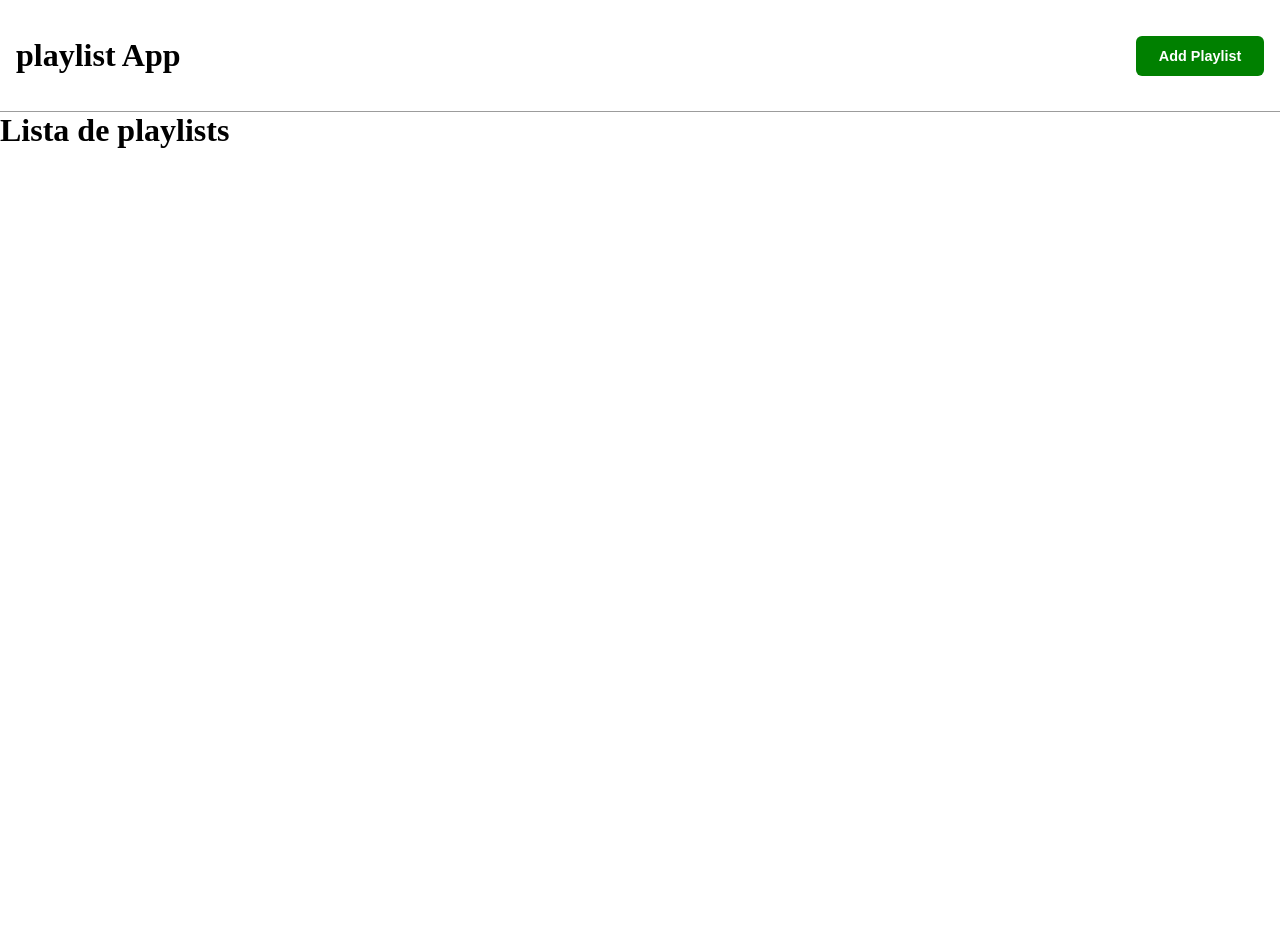
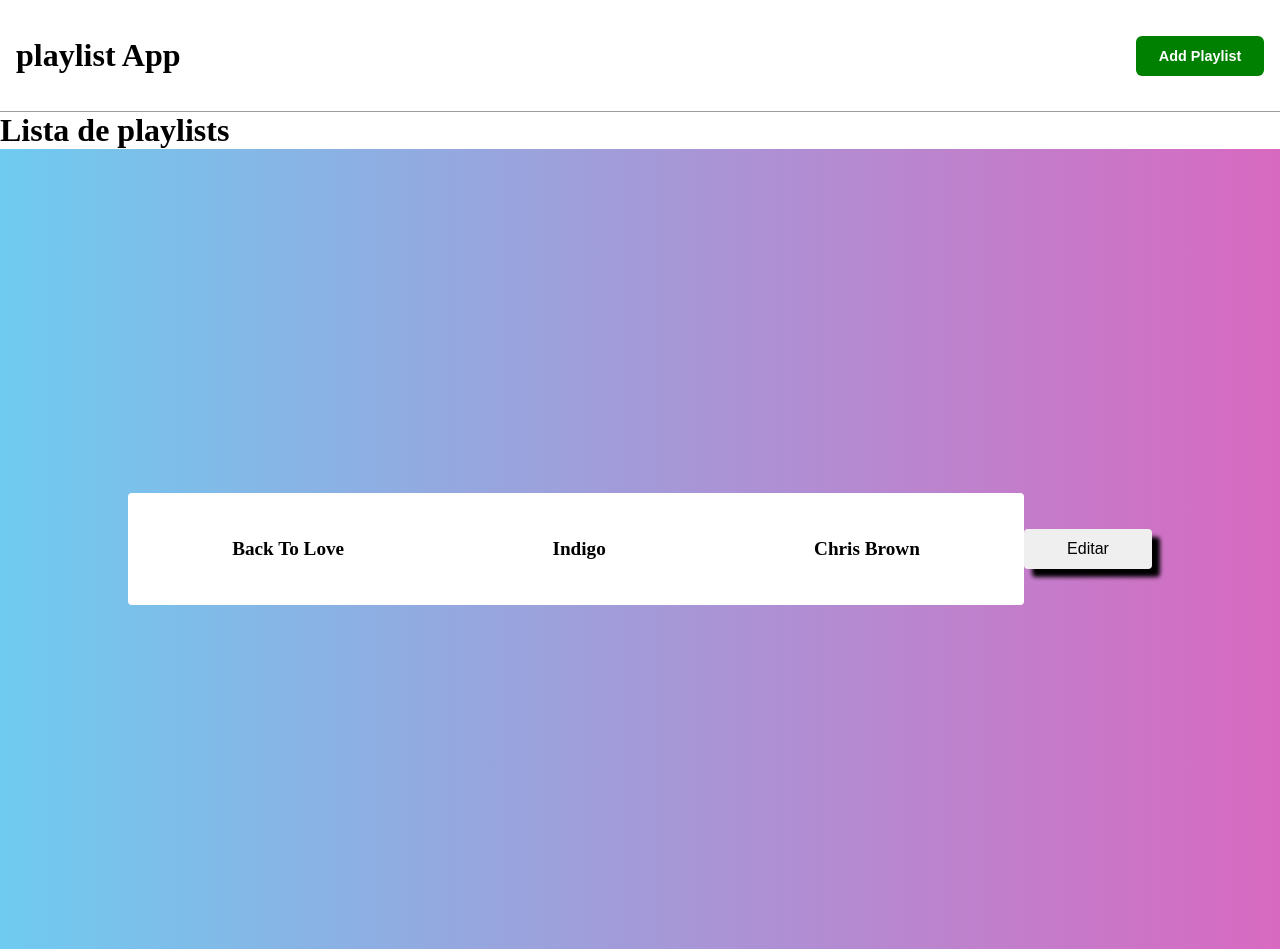
Before and after one commit to gabrielluiz01/Playlist-App, a React (Create React App) app: page / in a window 1280 px wide. Before the commit the page ends 800 px from the top, so only its background shows below. Built offline with nearby package versions, Linux system fonts and the light colour scheme.

Commit message:
Iniciando

```diff
--- a/src/App.js
+++ b/src/App.js
@@ -2,11 +2,13 @@ import React from 'react';
 import './index.css'
 import Header from './components/Header';
 import Router from './routes';
+import Editar from './pages/Editar';
 function App() {
   return (
     <div className="App">
       <Header />
       <Router />
+      <Editar />
     </div>
   );
 }
--- /dev/null
+++ b/src/components/buttonEdite.js
@@ -0,0 +1,29 @@
+import React from 'react';
+import styled from 'styled-components';
+
+const Botao = styled.button`
+    width: ${props => props.width};
+    height: ${props => props.height};
+    color: ${props => props.color};
+    border-radius: 4px;
+    border: 0;
+    font-size: 16px;
+    background: ${props => props.background};
+    box-shadow: black 8px 8px 4px 0;
+
+`;
+
+const BotaoEditar = (props) => {
+    return (
+        <Botao
+        width={props.width}
+        height={props.height}
+        color={props.color}
+        background={props.background}
+        >
+         {props.children}
+        </Botao>
+    );
+}
+
+export default BotaoEditar;
--- /dev/null
+++ b/src/pages/Editar.js
@@ -0,0 +1,55 @@
+import React, { Component } from 'react';
+import styled from 'styled-components';
+
+import BotaoEditar from '../components/buttonEdite';
+
+const Body = styled.body`
+    background-image: linear-gradient(to right, #6fcbf0 , #d869c1);
+    width: 100vw;
+    height: 100vh;
+    display: flex;
+    justify-content: center;
+    align-items: center;
+`;
+
+const Musica = styled.div`
+    background-color: white;
+    width: 70%;
+    height: 7rem;
+    border-radius: 4px;
+    display: flex;
+    justify-content: space-around;
+    align-items: center;
+`
+const NomeMusica = styled.h2`
+    font-size: 1.2rem;
+`;
+const Albun = styled.h2`
+    font-size: 1.2rem;
+`;
+const Artista = styled.h2`
+    font-size: 1.2rem;
+`;
+
+class Editar extends Component {
+    constructor(props) {
+        super(props);
+    };
+
+    render() {
+        return(
+            <Body>
+                <Musica>
+                    <NomeMusica>Back To Love</NomeMusica>
+                    <Albun>Indigo</Albun>
+                    <Artista>Chris Brown</Artista>
+                </Musica>
+                <BotaoEditar
+                width="10%"
+                height="5%"
+                >Editar</BotaoEditar>
+            </Body>
+        )
+    }
+};
+export default Editar;
```
